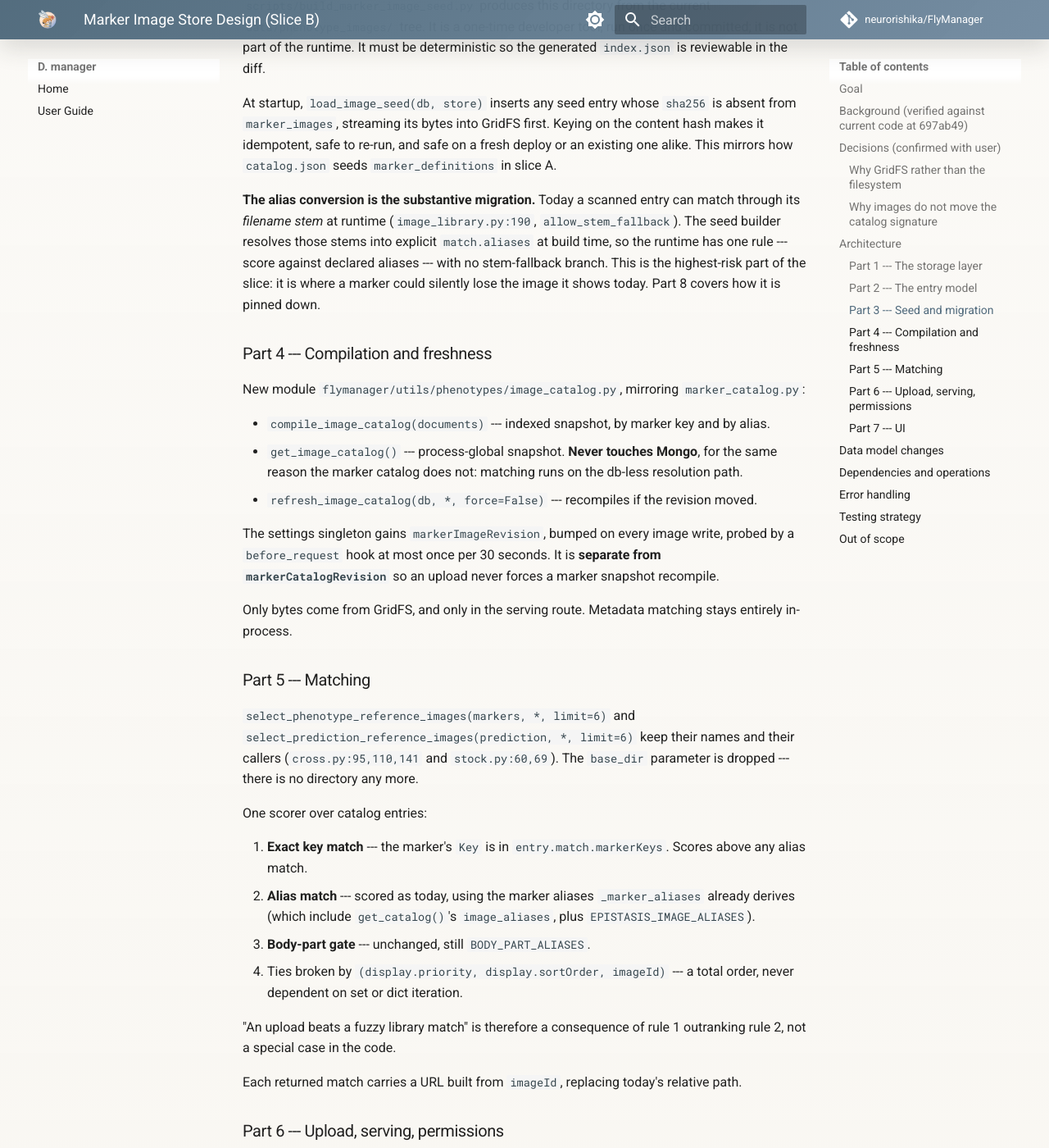
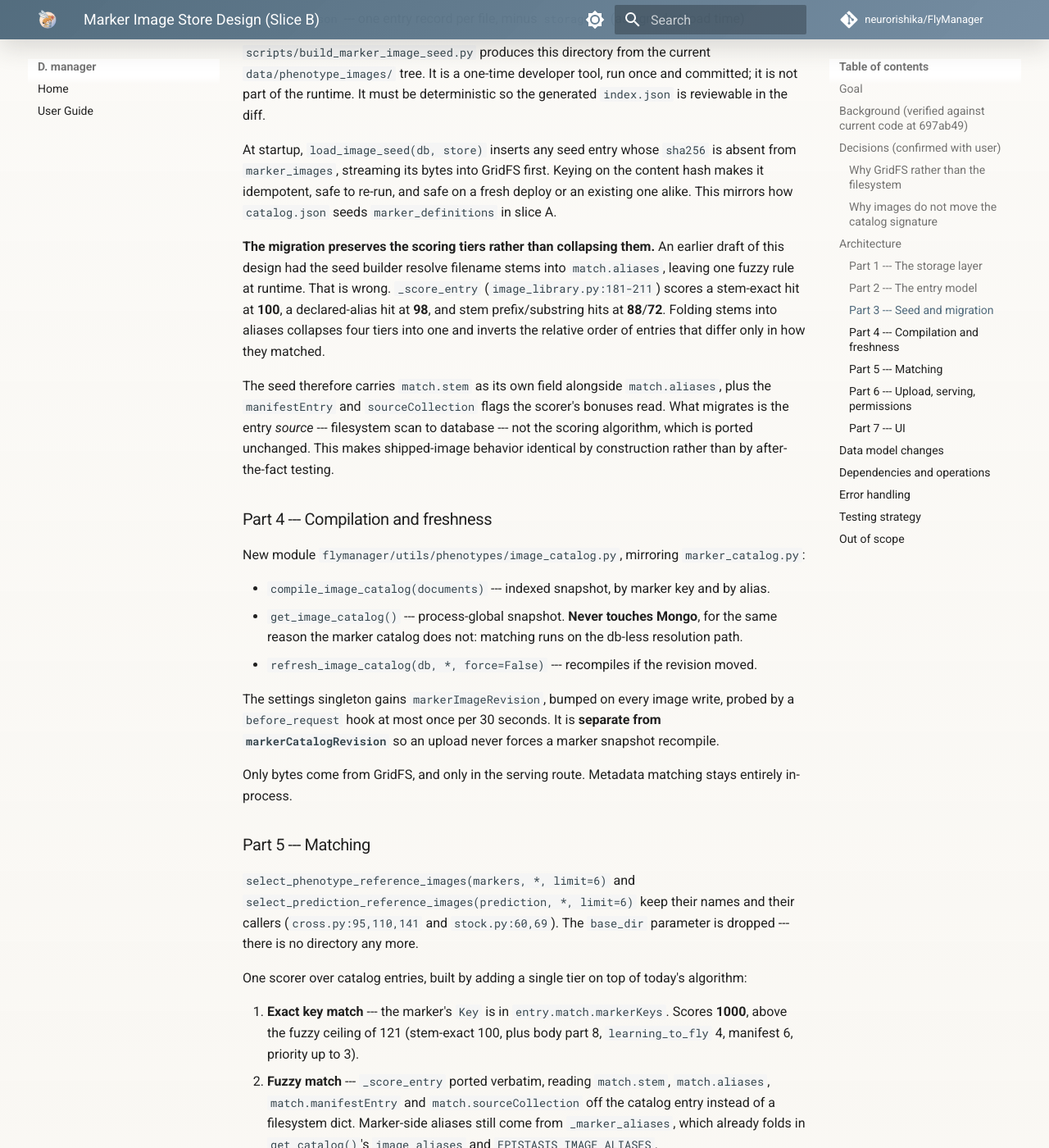
Before and after one commit to neurorishika/FlyManager, an MkDocs documentation site: the page built from docs/superpowers/specs/2026-08-29-marker-images-design.md, in a window 1280 px wide and 1400 px high, scrolled down 3980 px. Shown: the whole window at 82% size. Built offline with MkDocs 1.6.1 and Material for MkDocs 9.7.7, drawn with Linux system fonts in a browser that asks for light colours; comment, search, counter and statistics services are not loaded; some of the changed text lies outside the part shown.

Commit message:
docs: preserve the image scorer's tiers across the migration
An earlier draft folded filename stems into match.aliases. _score_entry ranks a stem-exact hit at 100 and a declared-alias hit at 98, so collapsing them would invert the order of entries that differ only in how they matched. The seed now carries match.stem, manifestEntry and sourceCollection, and the scorer is ported verbatim with an exact-key tier added above it at 1000.

Co-Authored-By: Claude Opus 5 (1M context) <noreply@anthropic.com>

```diff
--- a/docs/superpowers/specs/2026-08-29-marker-images-design.md
+++ b/docs/superpowers/specs/2026-08-29-marker-images-design.md
@@ -132,8 +132,11 @@ index on `match.markerKeys` and on `sha256`.
 
   match: {
     markerKeys: [],                 # exact binding to marker_definitions.Key
-    aliases:    [],                 # fuzzy tokens (how shipped entries match)
-    bodyPart:   "wing"              # gated by BODY_PART_ALIASES
+    aliases:    [],                 # declared fuzzy tokens (normalized)
+    stem:       "cu3",              # normalized filename stem, own tier
+    bodyPart:   "wing",             # gated by BODY_PART_ALIASES
+    manifestEntry: true,            # scoring flag, preserved from today
+    sourceCollection: "holtzman_and_kaufman"
   },
   display: {
     label, caption, credit, provenance,
@@ -179,13 +182,20 @@ on the content hash makes it idempotent, safe to re-run, and safe on a fresh
 deploy or an existing one alike. This mirrors how `catalog.json` seeds
 `marker_definitions` in slice A.
 
-**The alias conversion is the substantive migration.** Today a scanned entry
-can match through its *filename stem* at runtime (`image_library.py:190`,
-`allow_stem_fallback`). The seed builder resolves those stems into explicit
-`match.aliases` at build time, so the runtime has one rule --- score against
-declared aliases --- with no stem-fallback branch. This is the highest-risk
-part of the slice: it is where a marker could silently lose the image it shows
-today. Part 8 covers how it is pinned down.
+**The migration preserves the scoring tiers rather than collapsing them.** An
+earlier draft of this design had the seed builder resolve filename stems into
+`match.aliases`, leaving one fuzzy rule at runtime. That is wrong.
+`_score_entry` (`image_library.py:181-211`) scores a stem-exact hit at **100**,
+a declared-alias hit at **98**, and stem prefix/substring hits at **88**/**72**.
+Folding stems into aliases collapses four tiers into one and inverts the
+relative order of entries that differ only in how they matched.
+
+The seed therefore carries `match.stem` as its own field alongside
+`match.aliases`, plus the `manifestEntry` and `sourceCollection` flags the
+scorer's bonuses read. What migrates is the entry *source* --- filesystem scan
+to database --- not the scoring algorithm, which is ported unchanged. This
+makes shipped-image behavior identical by construction rather than by
+after-the-fact testing.
 
 ### Part 4 --- Compilation and freshness
 
@@ -215,19 +225,23 @@ stays entirely in-process.
 and their callers (`cross.py:95,110,141` and `stock.py:60,69`). The `base_dir`
 parameter is dropped --- there is no directory any more.
 
-One scorer over catalog entries:
+One scorer over catalog entries, built by adding a single tier on top of
+today's algorithm:
 
 1. **Exact key match** --- the marker's `Key` is in `entry.match.markerKeys`.
-   Scores above any alias match.
-2. **Alias match** --- scored as today, using the marker aliases
-   `_marker_aliases` already derives (which include `get_catalog()`'s
-   `image_aliases`, plus `EPISTASIS_IMAGE_ALIASES`).
+   Scores **1000**, above the fuzzy ceiling of 121 (stem-exact 100, plus body
+   part 8, `learning_to_fly` 4, manifest 6, priority up to 3).
+2. **Fuzzy match** --- `_score_entry` ported verbatim, reading `match.stem`,
+   `match.aliases`, `match.manifestEntry` and `match.sourceCollection` off the
+   catalog entry instead of a filesystem dict. Marker-side aliases still come
+   from `_marker_aliases`, which already folds in `get_catalog()`'s
+   `image_aliases` and `EPISTASIS_IMAGE_ALIASES`.
 3. **Body-part gate** --- unchanged, still `BODY_PART_ALIASES`.
-4. Ties broken by `(display.priority, display.sortOrder, imageId)` --- a total
-   order, never dependent on set or dict iteration.
+4. Ties broken by `(-score, display.sortOrder, imageId)` --- a total order,
+   never dependent on set or dict iteration.
 
-"An upload beats a fuzzy library match" is therefore a consequence of rule 1
-outranking rule 2, not a special case in the code.
+"An upload beats a fuzzy library match" is a consequence of tier 1 outranking
+tier 2 numerically, not a special case in the code.
 
 Each returned match carries a URL built from `imageId`, replacing today's
 relative path.
@@ -339,9 +353,11 @@ TDD against `FakeDatabase` plus `MemoryImageStore`. Load-bearing cases:
 - **Port the existing shipped-library assertions** ---
   `tests/test_phenotype_routes.py:446-530` currently pins ebony, yellow, roi,
   bc, me and wa matches against the real library. These must resolve to the
-  same images through the new path. This is the primary guard on the Part 3
-  alias conversion.
-- Exact `markerKeys` outranks a higher-scoring alias match.
+  same images through the new path.
+- **Scoring parity harness:** for all 254 shipped entries, the ported scorer's
+  output equals the pre-migration scorer's output for a fixed marker set. This
+  is the primary guard on Part 3 and is worth writing before the seed lands.
+- Exact `markerKeys` outranks a stem-exact fuzzy match (1000 > 121).
 - The body-part gate still excludes cross-body-part matches.
 - `EPISTASIS_IMAGE_ALIASES` still resolves the mini-white rescue key.
 - Ordering is stable under `PYTHONHASHSEED=random` across repeated runs.
```
